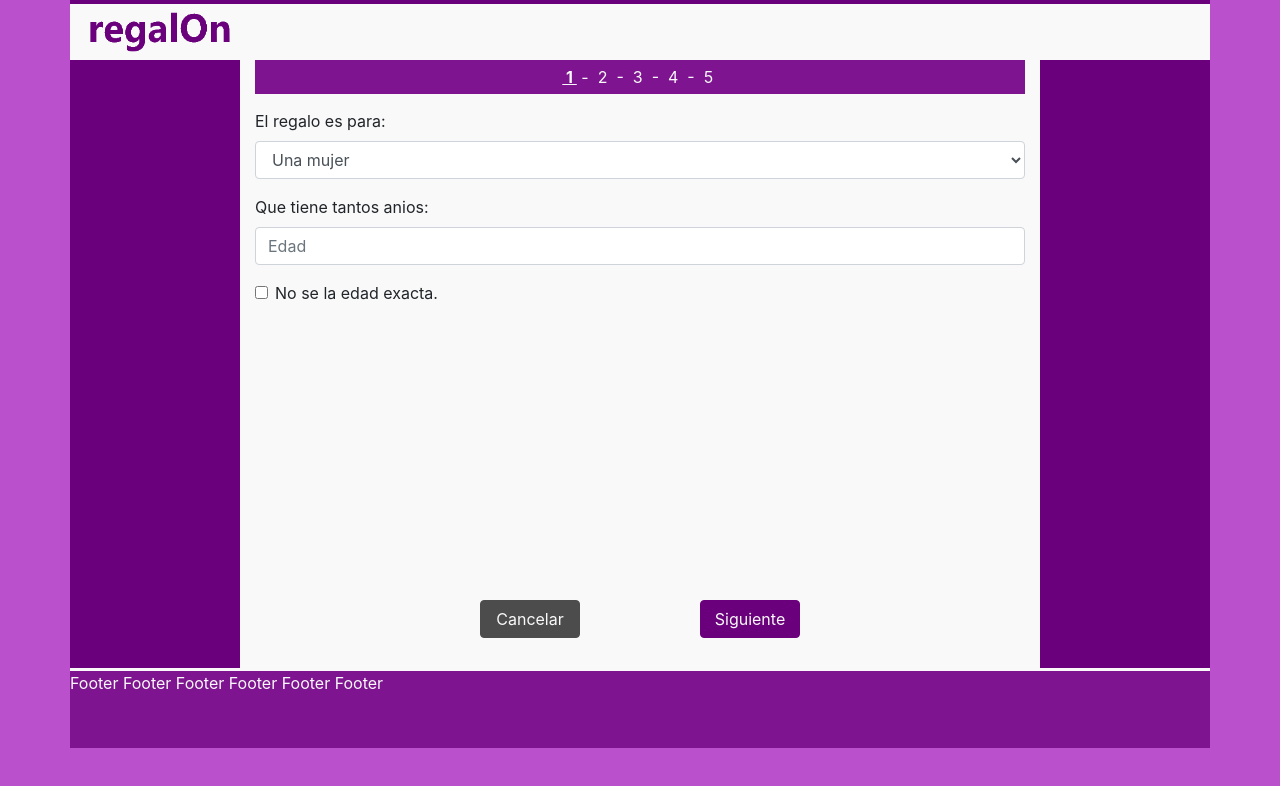
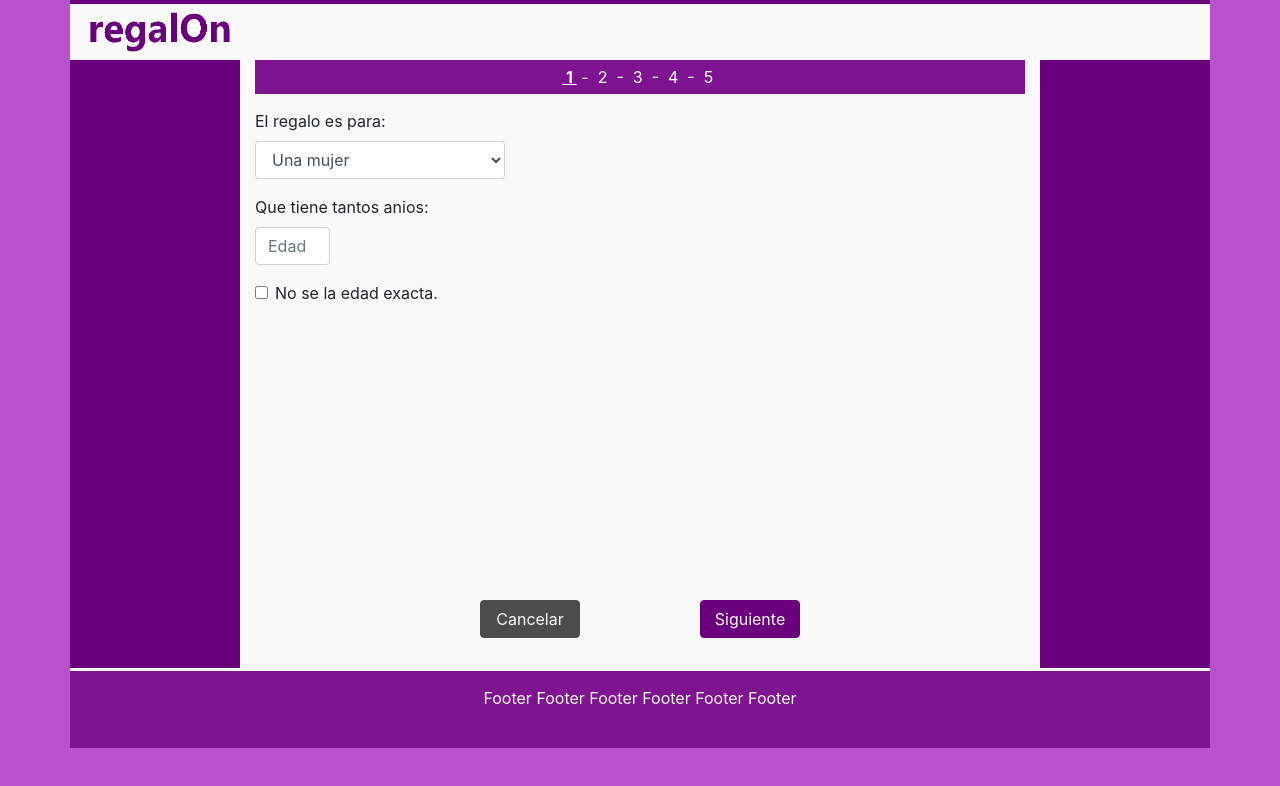
Before and after one commit to nahuelsliba/brosoft, a React (Create React App) app in the folder ui/regalon/: page / in a window 1280 px wide. Both pictures are taken after a click on the button "Comenzar". Shown: the top 786 px of the page. Built offline with nearby package versions, Linux system fonts and the light colour scheme.

Commit message:
More styling

```diff
--- a/ui/regalon/src/components/AppFooter.jsx
+++ b/ui/regalon/src/components/AppFooter.jsx
@@ -4,7 +4,7 @@ import { msg_footer_text1 } from '../i18n/translation';
 function AppFooter() {
   return (
     <header className="AppFooter">
-      <div> {msg_footer_text1} </div>
+      <div class="AppFooterText"> {msg_footer_text1} </div>
     </header>
   );
 }
--- a/ui/regalon/src/components/UpDownDisplay.jsx
+++ b/ui/regalon/src/components/UpDownDisplay.jsx
@@ -11,10 +11,10 @@ function UpDownDisplay( {id, label, display, handleOnClickFunction} ) {
   return (
     <div className="UpDownDisplay">
       <ButtonGroup aria-label="Basic example">
-        <div> {label} </div>
-        <Button variant="secondary" onClick={ () => handleOnClick(-1) } >-</Button>
-        <div>  {display.value} </div>
-        <Button variant="secondary" onClick={ () => handleOnClick(1) } >+</Button>
+        <div class="displayLabel"> {label} </div>
+        <Button variant="rgln-display" onClick={ () => handleOnClick(-1) } >-</Button>
+        <div class="displayValue"> {display.value} </div>
+        <Button variant="rgln-display" onClick={ () => handleOnClick(1) } >+</Button>
       </ButtonGroup>
     </div>
   );
--- a/ui/regalon/src/components/WizardContentStep1.jsx
+++ b/ui/regalon/src/components/WizardContentStep1.jsx
@@ -53,7 +53,7 @@ function WizardContentStep1( { gender, age, ageInterval, ageIntervalFrom, ageInt
     <div className="WizardContentStep1">
 
       <Form>
-        <Form.Group controlId="exampleForm.ControlSelect1">
+        <Form.Group controlId="exampleForm.ControlSelect1" className="fGSelect">
           <Form.Label>El regalo es para: </Form.Label>
           <Form.Control as="select" onChange={handleOnChangeGender}>
             <option value="1">{ getGenderNameByCode("1") }</option>
@@ -64,7 +64,7 @@ function WizardContentStep1( { gender, age, ageInterval, ageIntervalFrom, ageInt
           </Form.Control>
         </Form.Group>
 
-        <Form.Group>
+        <Form.Group className="fGTextInputS">
           <Form.Label>Que tiene tantos anios: </Form.Label>
           <Form.Control type="text" placeholder="Edad" disabled={ageInterval} onChange={handleOnChangeAge}/>
         </Form.Group>
@@ -72,7 +72,7 @@ function WizardContentStep1( { gender, age, ageInterval, ageIntervalFrom, ageInt
           <Form.Check type="checkbox" id="default-chackbox" label="No se la edad exacta." onChange={handleOnChangeAgeCheck} />
         </div>
         {ageInterval &&
-        <Form.Group>
+        <Form.Group className="fGTextInputS">
           <Form.Label>Al menos: </Form.Label>
           <Form.Control type="text" placeholder="anios" onChange={handleOnChangeAgeIntervalFrom} />
           <Form.Label>y no mas de: </Form.Label>
--- a/ui/regalon/src/components/WizardContentStep4.jsx
+++ b/ui/regalon/src/components/WizardContentStep4.jsx
@@ -17,7 +17,7 @@ function WizardContentStep4( { amountFrom, amountTo, _updateAmountAction } ) {
     <div className="WizardContentStep4">
       <Form>
         <Form.Label>Cuanto quiers gastar? </Form.Label>
-        <Form.Group>
+        <Form.Group className="fGTextInputS">
           <Form.Label>Al menos: </Form.Label>
           <Form.Control type="text" placeholder={amountFrom} onChange={handleOnChangeAmountFrom}/>
           <Form.Label>y no mas de: </Form.Label>
--- a/ui/regalon/src/styles/general.css
+++ b/ui/regalon/src/styles/general.css
@@ -82,6 +82,13 @@ code {
     height: 80px;
     background-color: var(--primary-20-color);
     border-top: 3px solid var(--primary-b-color);
+}
+
+.AppFooterText {
+    width: 100%;
+    text-align: center;
+    margin: 15px 0px 0px 0px;
+    /* margin: 0 auto; */
 }
 
 .logo {
@@ -170,6 +177,42 @@ code {
     border-color: var(--secondary-40-color);
 }
 
+.btn-rgln-display {
+    color: var(--primary-b-color);
+    background-color: var(--primary-color);
+    border-color: var(--primary-color);
+}
+
+.btn-rgln-display:hover {
+    color: var(--primary-b-color);
+    background-color: var(--primary-40-color);
+    border-color: var(--primary-40-color);
+}
+
+.UpDownDisplay {
+    margin-bottom: 10px;
+}
+
+.UpDownDisplay button {
+    border-radius: 0;
+    width: 40px;
+    height: 40px;
+}
+
+.displayLabel {
+    width: 100px;
+    text-align: right;
+    margin-right: 15px;
+    padding-top: 8px;
+}
+
+.displayValue {
+    width: 25px;
+    text-align: center;
+    font-weight: bold;
+    padding-top: 8px;
+}
+
 .topM50 {
     margin-top: 50px;
 }
@@ -181,3 +224,11 @@ code {
 .tAlignC {
     text-align: center;
 }
+
+.fGSelect select {
+    max-width: 250px;
+}
+
+.fGTextInputS input {
+    max-width: 75px;
+}
```
